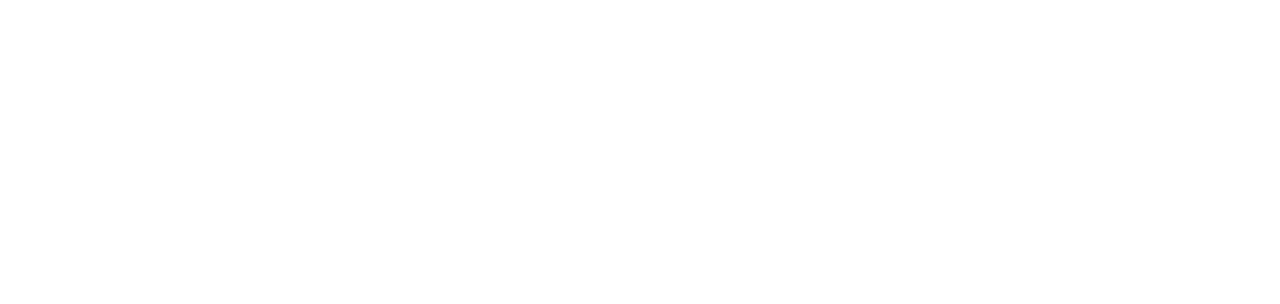
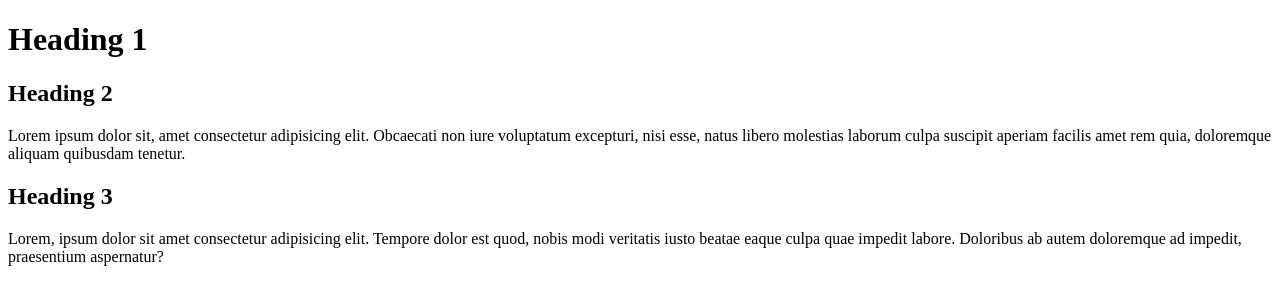
Before and after one commit to kriloter/TestGit, a plain HTML site: page index.html in a window 1280 px wide. Drawn offline with Linux system fonts and the light colour scheme.

Commit message:
content inserted to body - H1, H2, P

```diff
--- a/index.html
+++ b/index.html
@@ -8,6 +8,20 @@
     <title>PracticeGitMerge</title>
 </head>
 <body>
-
+    <h1>
+        Heading 1
+    </h1>
+    <h2>
+        Heading 2
+    </h2>
+    <p>
+        Lorem ipsum dolor sit, amet consectetur adipisicing elit. Obcaecati non iure voluptatum excepturi, nisi esse, natus libero molestias laborum culpa suscipit aperiam facilis amet rem quia, doloremque aliquam quibusdam tenetur.
+    </p>
+    <h2>
+        Heading 3
+    </h2>
+    <p>
+        Lorem, ipsum dolor sit amet consectetur adipisicing elit. Tempore dolor est quod, nobis modi veritatis iusto beatae eaque culpa quae impedit labore. Doloribus ab autem doloremque ad impedit, praesentium aspernatur?
+    </p>
 </body>
 </html>
```
